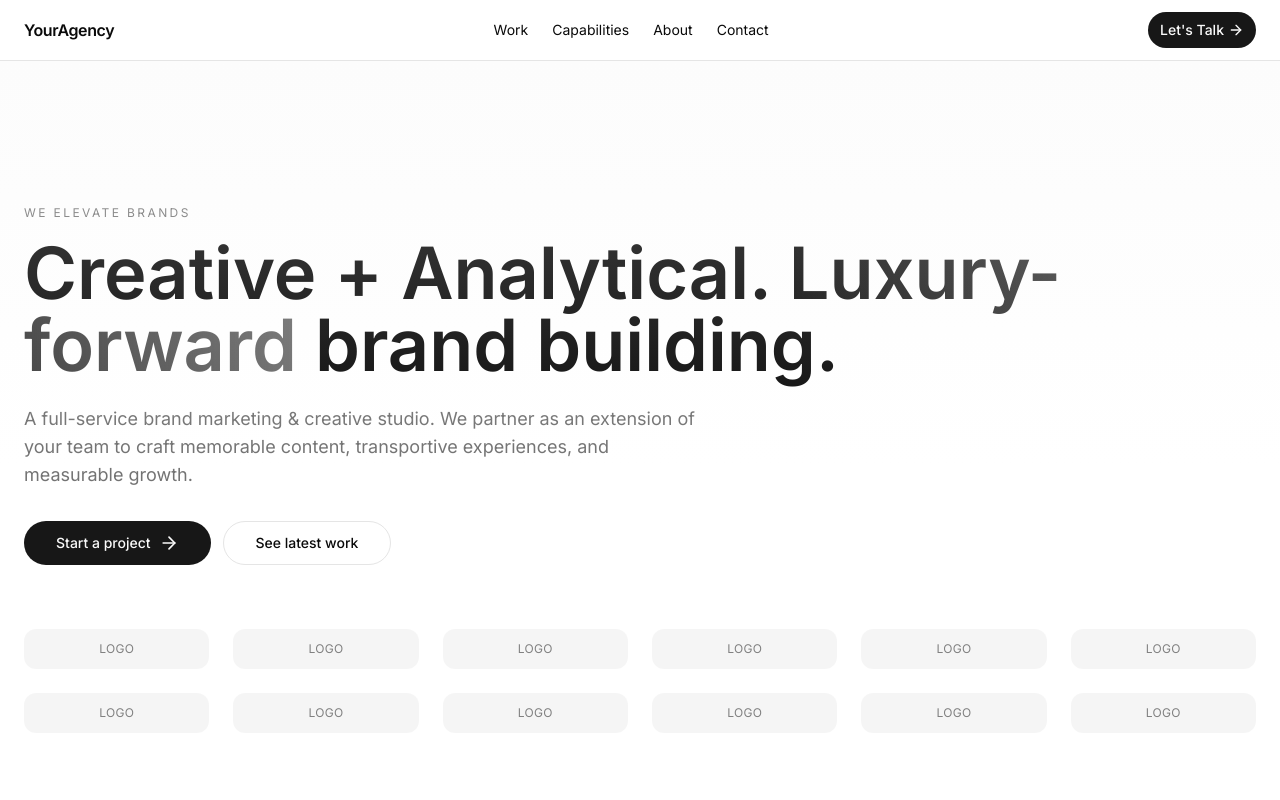
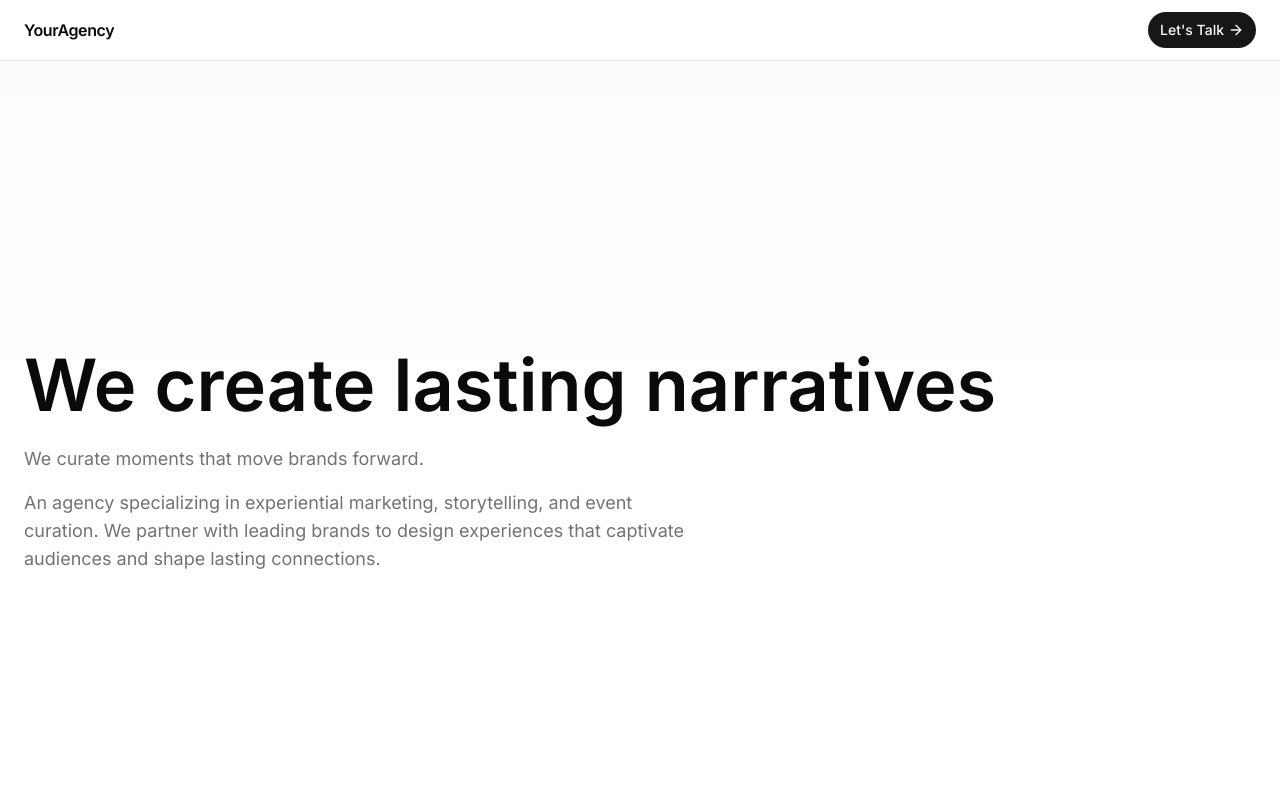
Before and after one commit to wenlanbo/club86, a Next.js app: page / in a window 1280 px wide. Shown: the top 800 px of the page. Built offline with nearby package versions, Linux system fonts and the light colour scheme.

Commit message:
Update landing page: simplify navigation, update hero section, remove buttons and logos

```diff
--- a/components/LuxuryAgencyLanding.tsx
+++ b/components/LuxuryAgencyLanding.tsx
@@ -82,42 +82,23 @@ export default function LuxuryAgencyLanding() {
       <header className="sticky top-0 z-40 backdrop-blur supports-[backdrop-filter]:bg-background/70 border-b">
         <div className="max-w-7xl mx-auto px-4 md:px-6 py-3 flex items-center justify-between">
           <div className="font-semibold tracking-tight">YourAgency</div>
-          <nav className="hidden md:flex items-center gap-6 text-sm">
-            <a href="#work" className="hover:opacity-80">Work</a>
-            <a href="#services" className="hover:opacity-80">Capabilities</a>
-            <a href="#about" className="hover:opacity-80">About</a>
-            <a href="#contact" className="hover:opacity-80">Contact</a>
-          </nav>
           <Button asChild size="sm" className="rounded-full">
-            <a href="#contact">Let&apos;s Talk <ArrowRight className="ml-1 h-4 w-4"/></a>
+            <a href="mailto:contact@club86.agency">Let&apos;s Talk <ArrowRight className="ml-1 h-4 w-4"/></a>
           </Button>
         </div>
       </header>
 
       {/* HERO */}
-      <section className="relative overflow-hidden">
+      <section className="relative overflow-hidden h-screen flex items-center">
         <div className="absolute inset-0 bg-gradient-to-b from-muted/30 via-transparent to-transparent pointer-events-none"/>
-        <div className="max-w-7xl mx-auto px-4 md:px-6 py-24 md:py-36">
-          <motion.p initial={{opacity:0, y:10}} animate={{opacity:1, y:0}} transition={{delay:0.05}} className="tracking-[0.2em] uppercase text-xs text-muted-foreground">We elevate brands</motion.p>
-          <motion.h1 initial={{opacity:0, y:10}} animate={{opacity:1, y:0}} transition={{delay:0.1}} className="text-4xl md:text-6xl lg:text-7xl font-semibold leading-[1.05] mt-4">
-            Creative + Analytical. <span className="bg-gradient-to-r from-foreground to-foreground/60 bg-clip-text text-transparent">Luxury-forward</span> brand building.
+        <div className="max-w-7xl mx-auto px-4 md:px-6 w-full relative z-10">
+          <motion.h1 initial={{opacity:0, y:10}} animate={{opacity:1, y:0}} transition={{delay:0.1}} className="text-4xl md:text-6xl lg:text-7xl font-semibold leading-[1.05]">
+            We create lasting narratives
           </motion.h1>
-          <motion.p initial={{opacity:0, y:10}} animate={{opacity:1, y:0}} transition={{delay:0.15}} className="mt-6 text-base md:text-lg text-muted-foreground max-w-2xl">
-            A full-service brand marketing & creative studio. We partner as an extension of your team to craft memorable content, transportive experiences, and measurable growth.
-          </motion.p>
-          <div className="mt-8 flex flex-col sm:flex-row gap-3">
-            <Button size="lg" className="rounded-full">Start a project <ArrowRight className="ml-2 h-5 w-5"/></Button>
-            <Button size="lg" variant="outline" className="rounded-full" asChild>
-              <a href="#work">See latest work</a>
-            </Button>
-          </div>
-
-          {/* Marquee / Clients */}
-          <div className="mt-16 grid grid-cols-2 sm:grid-cols-3 md:grid-cols-6 gap-6 opacity-90">
-            {Array.from({ length: 12 }).map((_, i) => (
-              <div key={i} className="h-10 bg-muted rounded-xl grid place-items-center text-xs uppercase tracking-wide text-muted-foreground">Logo</div>
-            ))}
-          </div>
+          <motion.div initial={{opacity:0, y:10}} animate={{opacity:1, y:0}} transition={{delay:0.15}} className="mt-6 text-base md:text-lg text-muted-foreground max-w-2xl space-y-4">
+            <p>We curate moments that move brands forward.</p>
+            <p>An agency specializing in experiential marketing, storytelling, and event curation. We partner with leading brands to design experiences that captivate audiences and shape lasting connections.</p>
+          </motion.div>
         </div>
       </section>
 
```
